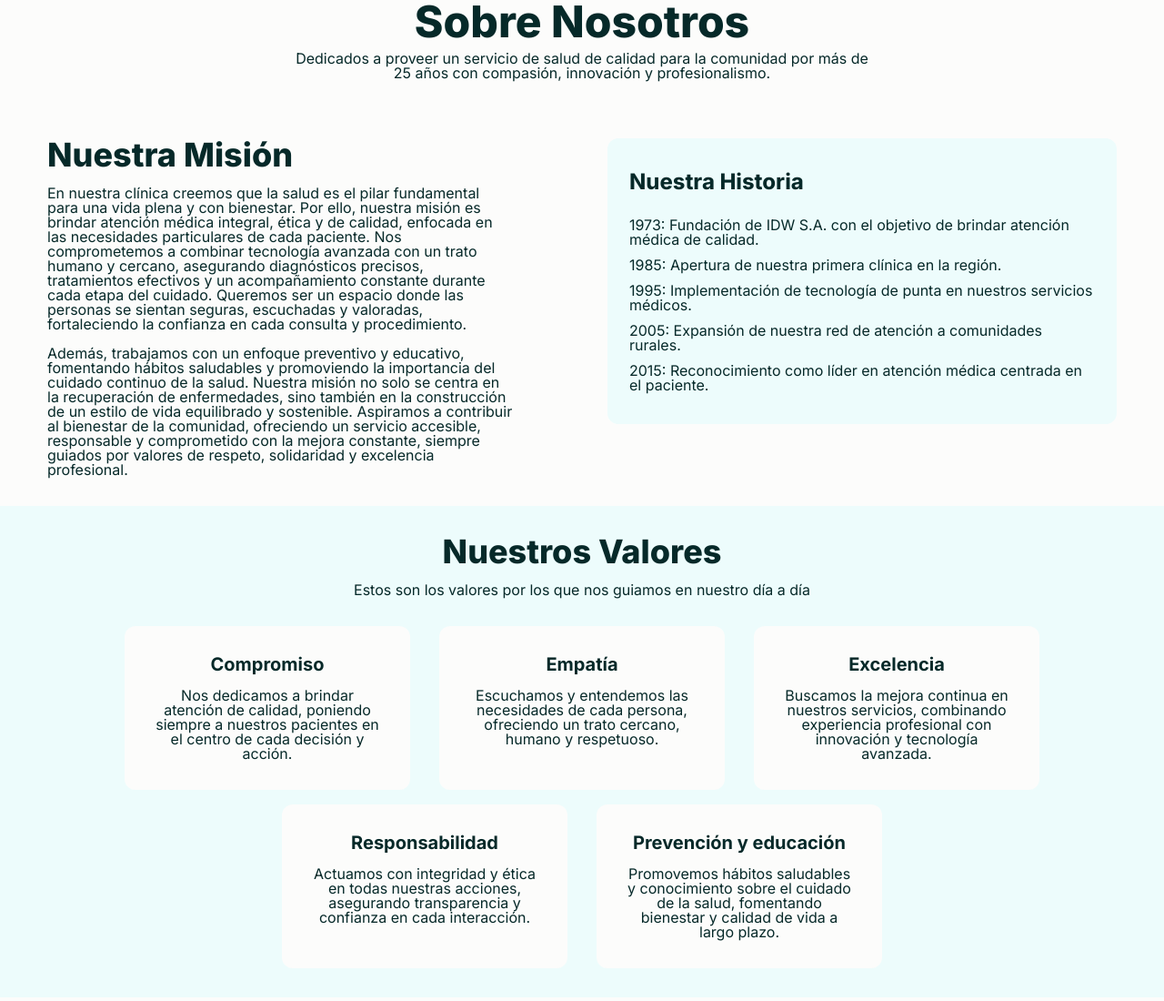
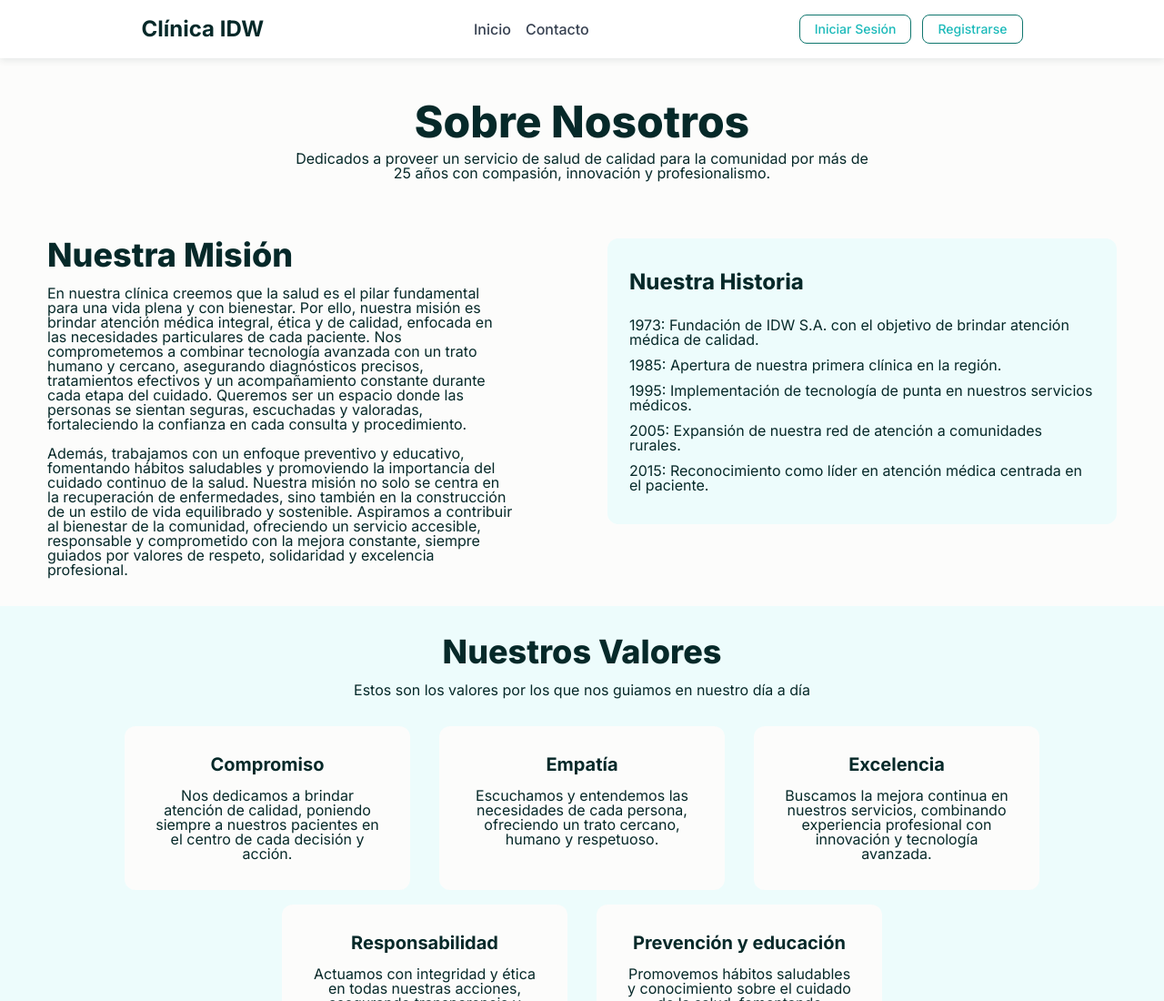
Before and after one commit to Gracimars/IDW_61, a plain HTML site: page pages/about_us.html in a window 1280 px wide. Shown: the top 1100 px of the page at 91% size. Drawn offline with Linux system fonts and the light colour scheme.

Commit message:
feat: enhance header structure and styles for about us and home pages

```diff
--- a/pages/about_us.html
+++ b/pages/about_us.html
@@ -17,9 +17,25 @@
 
 <body id="about-us">
 
-    <header>
+    <header id="header">
+      <div class="header-container">
+        <div class="header-content">
+          <a href="./home.html" class="logo-link">
+            <h1 class="logo">Clínica IDW</h1>
+          </a>
+          <nav class="main-nav">
+            <a href="./home.html">Inicio</a>
+            <a href="#">Contacto</a>
+          </nav>
 
+          <div class="auth-buttons">
+            <a href="#" class="btn btn-secondary">Iniciar Sesión</a>
+            <a href="#" class="btn btn-secondary">Registrarse</a>
+          </div>
+        </div>
+      </div>
     </header>
+
     <main id="about-us-main">
         <section id="hero-section">
             <div class="center-content">
--- a/styles/main.css
+++ b/styles/main.css
@@ -119,16 +119,25 @@ body {
       padding: 1rem 0;
       justify-content: space-around;
 
-      .logo {
-        font-size: 1.5rem;
-        font-weight: 700;
-        color: #062929;
+      .logo-link {
+        text-decoration: none;
+        color: inherit;
+        transition: opacity 0.3s ease;
+
+        &:hover {
+          opacity: 0.8;
+        }
+
+        .logo {
+          font-size: 1.5rem;
+          font-weight: 700;
+          color: #062929;
+        }
       }
 
       nav {
         display: flex;
-        gap: 2rem;
-        margin-left: auto;
+        gap: 1rem;
 
         a {
           color: #374151;
@@ -146,7 +155,6 @@ body {
       .auth-buttons {
         display: flex;
         gap: 0.75rem;
-        flex-shrink: 0;
 
         .btn {
           padding: 0.5rem 1rem;
@@ -374,6 +382,7 @@ footer {
       align-items: center;
       margin-bottom: 4rem;
       .about__hero__title {
+        margin-top: 110px;
         font-size: 48px;
         text-align: center;
         font-weight: 800;
```
Also changed, not shown: pages/home.html (+3 -1 lines).
